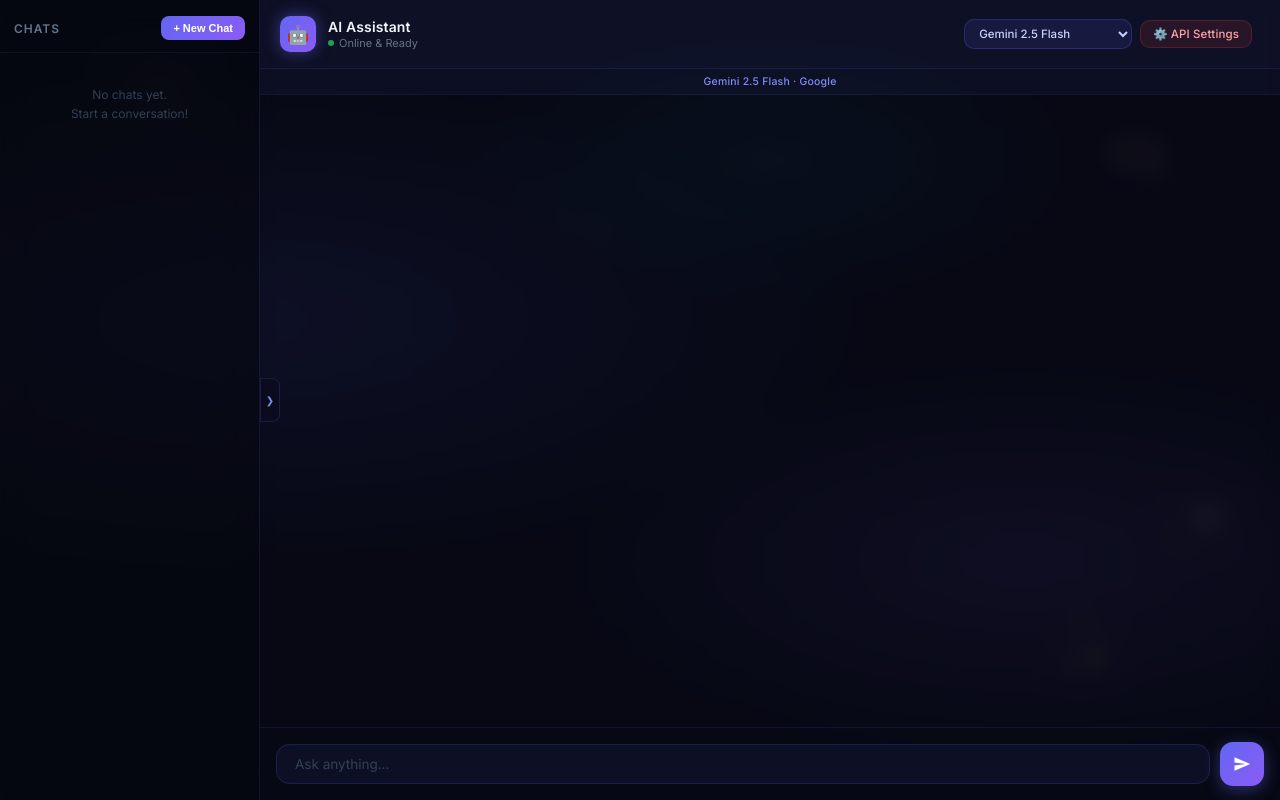
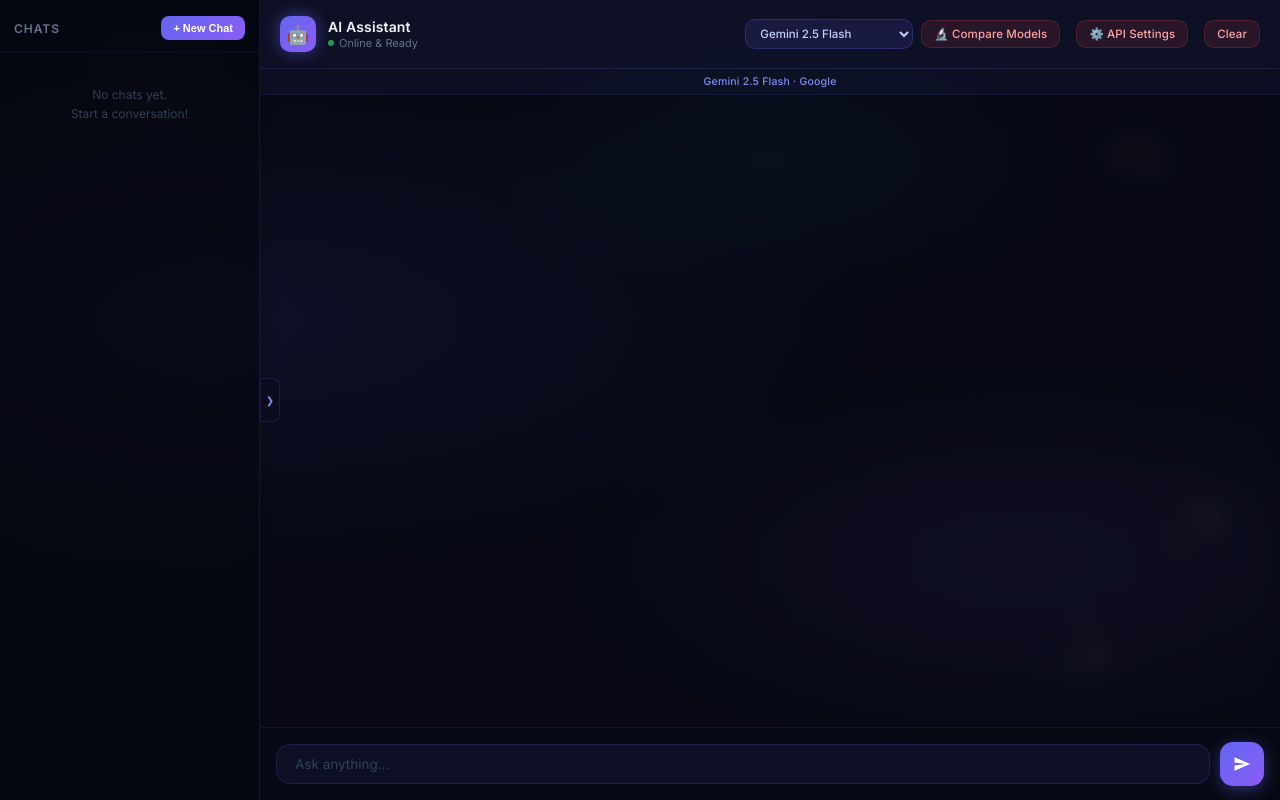
Before and after one commit to PATHAN-SHABAJ/Multi-LLM-s, a website: page index.html in a window 1280 px wide. Both pictures are taken after a click on the button "Open App". Drawn offline with Linux system fonts and the light colour scheme.

Commit message:
Add shortcut button for Multi-LLM Comparison view to Chat Header

```diff
--- a/index.html
+++ b/index.html
@@ -1633,8 +1633,9 @@
                             <option value="openrouter|mistralai/mistral-7b-instruct:free">Mistral 7B (Free)</option>
                         </optgroup>
                     </select>
-                    <button class="clear-btn" style="margin-right: 8px;" onclick="openApiModal()">⚙️ API
-                        Settings</button>
+                    <button class="clear-btn" style="margin-right: 8px;" onclick="showView('compare-view')">&#128300; Compare Models</button>
+                    <button class="clear-btn" style="margin-right: 8px;" onclick="openApiModal()">⚙️ API Settings</button>
+                    <button class="clear-btn" onclick="clearChat()">Clear</button>
                 </div>
             </header>
 
```
